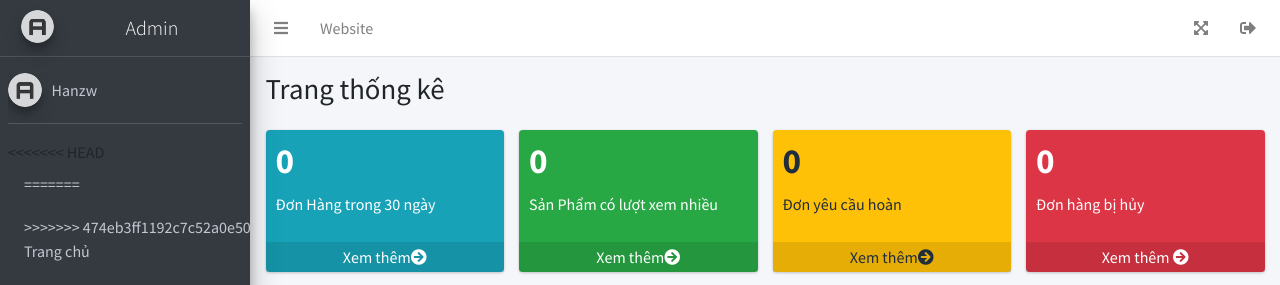
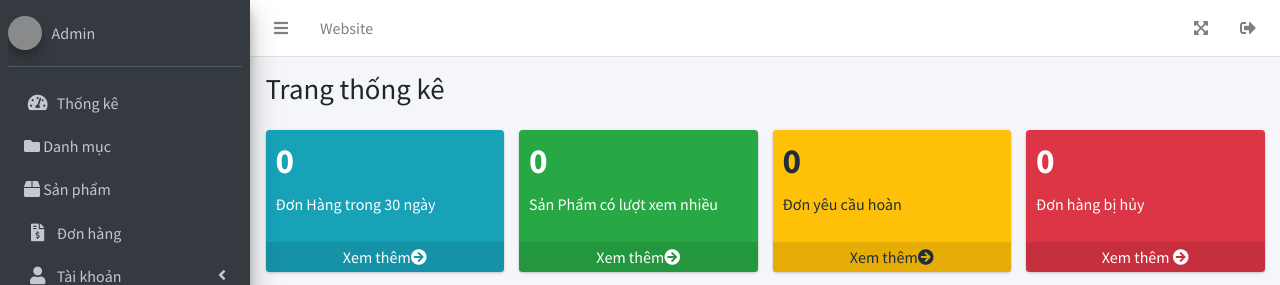
Before and after one commit to Dovanduy21102000/pro1014, a PHP site: page /petshop/admin/?act=/ in a window 1280 px wide. Shown: the top 285 px of the page. Run offline with PHP 8.4, Linux system fonts and the light colour scheme; data that the repository does not hold is empty; some libraries are stand-ins or nearby versions; grey boxes are pictures that could not be loaded.

Commit message:
update lại vài hàm

```diff
--- a/admin/views/layouts/slidebar.php
+++ b/admin/views/layouts/slidebar.php
@@ -1,17 +1,11 @@
 <aside class="main-sidebar sidebar-dark-primary elevation-4">
-  <!-- Brand Logo -->
-  <a href="../../index3.html" class="brand-link text-center">
-    <img src="./assets/dist/img/AdminLTELogo.png" alt="AdminLTE Logo" class="brand-image img-circle elevation-3" style="opacity: .8">
-    <span class="brand-text font-weight-light">Admin</span>
-  </a>
-
   <!-- Sidebar -->
   <div class="sidebar">
     <!-- Sidebar user (optional) -->
     <div class="user-panel mt-3 pb-3 mb-3 d-flex">
-      <img src="./assets/dist/img/AdminLTELogo.png" class="brand-image img-circle elevation-3" style="opacity: .8">
+      <img src="./assets/dist/img/petshop.jpg" class="brand-image img-circle elevation-3" style="opacity: .8">
       <div class="info">
-        <a href="#" class="d-block">Hanzw</a>
+        <a href="#" class="d-block">Admin</a>
       </div>
     </div>
 
@@ -22,14 +16,10 @@
         <!-- Add icons to the links using the .nav-icon class
                with font-awesome or any other icon font library -->
         <li class="nav-item">
-<<<<<<< HEAD
           <a href="<?= BASE_URL_ADMIN .'/'  ?>" class="nav-link">
-=======
-          <a href="<?= BASE_URL_ADMIN . '/'  ?>" class="nav-link">
->>>>>>> 474eb3ff1192c7c52a0e505f3320b84cfe29c16f
             <i class="nav-icon fas fa-tachometer-alt"></i>
             <p>
-              Trang chủ
+              Thống kê
             </p>
           </a>
         </li>
--- a/controllers/HomeController.php
+++ b/controllers/HomeController.php
@@ -138,7 +138,7 @@ class HomeController
             $mat_khau_confirm = $_POST['mat_khau_confirm'] ?? '';
             $so_dien_thoai = '';
             $dia_chi = '';
-            $chuc_vu_id = 2;
+            $chuc_vu_id = 0;
 
 
             $errors = [];
```
Also changed, not shown: models/TaiKhoan.php (+14 -7 lines), views/products.php (+1 -8 lines), views/products_category.php (+1 -8 lines), uploads/17329165631000_F_191159298_PKgWYb044FtBbQayePEvajyDEUnTCHqS.jpg (added), uploads/173291656361312315_440746569804333_4727353524977926144_n_9a585e47ace64345af4b2dd9bc1f45bb.webp (added), uploads/1732916563cho-corgi.jpg (added), uploads/1732916563d9ad50cc-bang-gia-corgi.png (added), uploads/1732916563dog1_311f7fba-80dd-4da0-9a47-63570614fe63.jpg (added).
